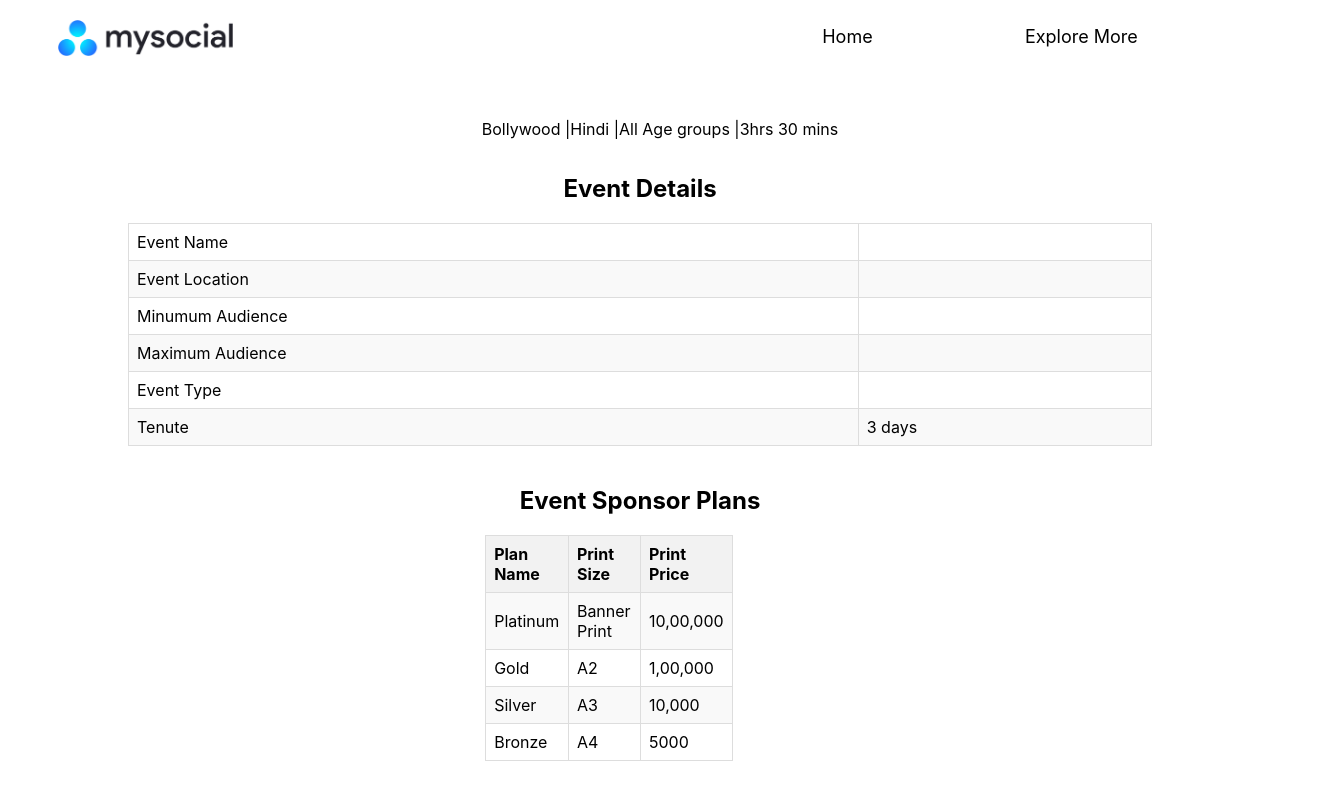
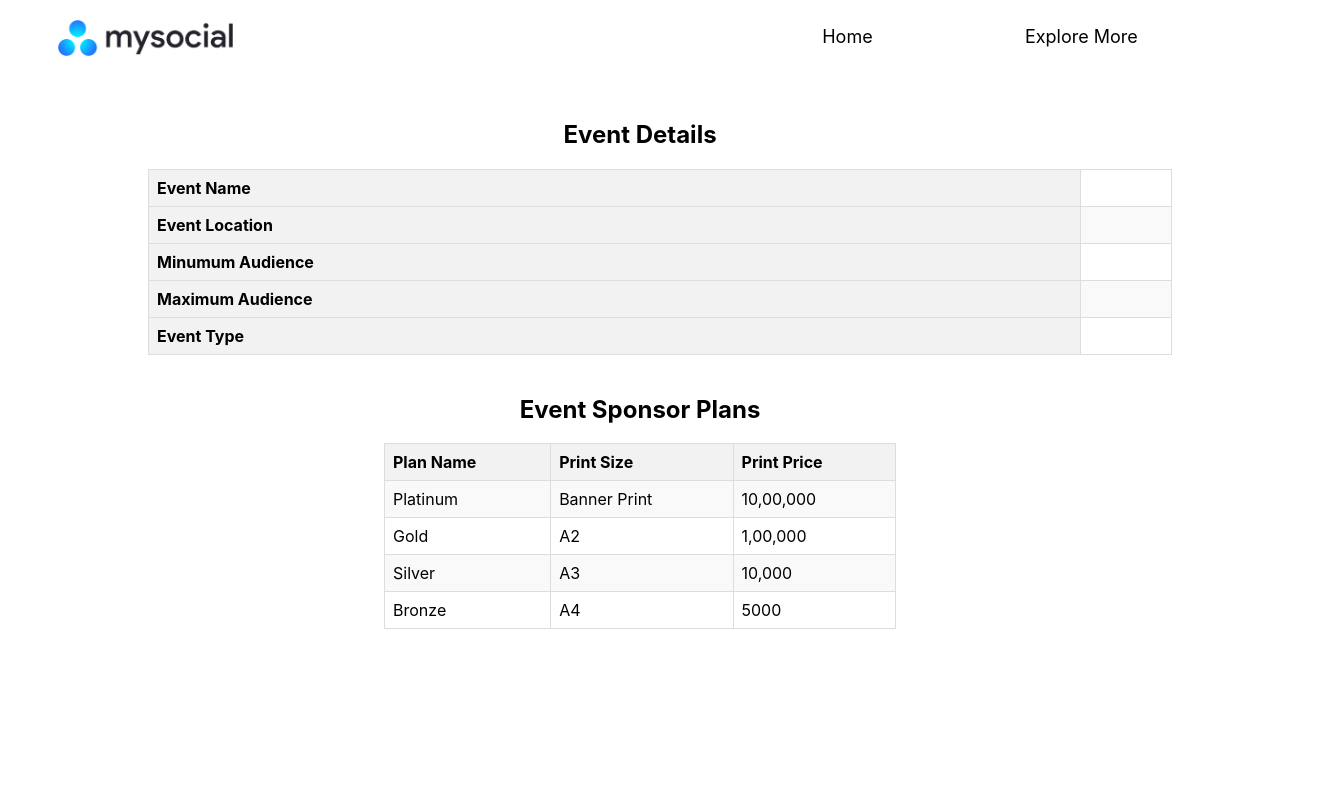
Before and after one commit to padmanabhanpaddy/Sponsorhub, a React (Create React App) app: page /eventMain in a window 1280 px wide. Shown: the whole page, 1320 px wide, since content can reach past the window. Built offline with nearby package versions, Linux system fonts and the light colour scheme.

Commit message:
changes by sujal

```diff
--- a/src/components/EventMainBanner.js
+++ b/src/components/EventMainBanner.js
@@ -1,49 +1,33 @@
-import React from 'react'
-import "../styles/EventMainBanner.css"
-import event_image from "../assets/event-card-image.avif"
+import React from "react";
+import "../styles/EventMainBanner.css";
+import event_image from "../assets/event-card-image.avif";
 import { GiTakeMyMoney } from "react-icons/gi";
-
 
 export default function EventMainBanner(props) {
   return (
-    <div className='EventMainBannerRoot'>
-
-        <div className='EventMainBannerMain'>
+    <div className="EventMainBannerRoot">
+      <div className="EventMainBannerMain">
         {/* Upper banner div with image */}
-            <div className='EventBanner'>
+        <div className="EventBanner">
           <img src={props.data.images}></img>
         </div>
 
         {/* Mid Event Title, Duration, Language, Type */}
-            <div className='EventMidInfo'>
-                <div className='EventMidInfoTitle'>
+        <div className="EventMidInfo">
+          <div className="EventMidInfoTitle">
             <h3>{props.data.name}</h3>
           </div>
 
           <div className='EventMidInfoDetails'>
-                    <ul>
-                        <li>Bollywood | </li>
-                        <li>Hindi | </li>
-                        <li>All Age groups | </li>
-                        <li>3hrs 30 mins</li>
-                    </ul>
+                    <p>{props.data.description}</p>
                 </div>
         </div>
-
 
         {/* Lower Event Info - Date, Time, Location */}
         {/* <div className='EventLowerInfo'>
 
             </div> */}
-
-
-
-
       </div>
-
-
-
-
     </div>
-  )
+  );
 }
--- a/src/components/EventMainDesc.js
+++ b/src/components/EventMainDesc.js
@@ -8,33 +8,28 @@ export default function EventMainDesc(props) {
         <div className='EventMainInfo'>
             <table>
                 <tr>
-                    <td>Event Name</td>
+                    <th>Event Name</th>
                     <td>{props.data.name}</td>
                 </tr>
 
                 <tr>
-                    <td>Event Location</td>
+                    <th>Event Location</th>
                     <td>{props.data.address}</td>
                 </tr>
 
                 <tr>
-                    <td>Minumum Audience</td>
+                    <th>Minumum Audience</th>
                     <td>{props.data.min_audience}</td>
                 </tr>
 
                 <tr>
-                    <td>Maximum Audience</td>
+                    <th>Maximum Audience</th>
                     <td>{props.data.max_audience}</td>
                 </tr>
 
                 <tr>
-                    <td>Event Type</td>
+                    <th>Event Type</th>
                     <td>{props.data.type}</td>
-                </tr>
-
-                <tr>
-                    <td>Tenute</td>
-                    <td>3 days</td>
                 </tr>
             </table>
         </div>
--- a/src/pages/EventMainPage.js
+++ b/src/pages/EventMainPage.js
@@ -5,6 +5,7 @@ import EventMainDesc from '../components/EventMainDesc';
 import SponsorPlans from '../components/SponsorPlans';
 import '../styles/EventMainPage.css';
 import {useParams} from 'react-router-dom'
+import MaxWidth from '../components/MaxWidth';
 
 export default function EventMainPage() {
 
@@ -19,7 +20,9 @@ export default function EventMainPage() {
           <EventMainBanner data={all_params} ></EventMainBanner>
 
           <h2>Event Details</h2>
+          <MaxWidth>
           <EventMainDesc data={all_params}></EventMainDesc>
+          </MaxWidth>
 
           <h2>Event Sponsor Plans</h2>
           <SponsorPlans data={all_params}></SponsorPlans>
--- a/src/styles/EventCard.css
+++ b/src/styles/EventCard.css
@@ -3,7 +3,7 @@
   flex-direction: column;
   width: 300px;
   height: 400px;
-  background-color: #d7d7d78a;
+  background-color: #b7b7b7a7;
   -webkit-box-shadow: 1px 2px 37px 8px #e1e1e1;
   -moz-box-shadow: 1px 2px 37px 8px #e1e1e1;
   box-shadow: 1px 2px 37px 8px #e1e1e1;
--- a/src/styles/EventMainBanner.css
+++ b/src/styles/EventMainBanner.css
@@ -1,35 +1,43 @@
-.EventMainBannerMain{
-    display:flex;
+.EventMainBannerMain {
+  display: flex;
   flex-direction: column;
   justify-content: flex-start;
-
-
 }
 
-.EventBanner{
-    width:100%;
+.EventBanner img{
+    aspect-ratio: 5/3;
+    object-fit: cover;
+  width: 50%;
 }
 
-.EventMainBannerRoot{
-    display:flex;
+.EventMainBannerRoot {
+  display: flex;
   justify-content: center;
   align-items: center;
 }
 
-.SponsorNowButton{
-    display:flex;
+.SponsorNowButton {
+  display: flex;
   flex-direction: row;
   justify-content: center;
   align-items: center;
-    background-color:#46C263;
-    margin:10px;
+  background-color: #46c263;
+  margin: 10px;
   border-radius: 10px;
 }
+.EventMidInfoTitle h3{
+    font-size: 60px;
+    margin: 0;
+    padding: 0;
+}
+.EventMidInfoDetails p{
+    font-size: 20px;
+    margin: 0;
+    padding: 0;
+}
 
-
-
-.EventMidInfoDetails > ul{
-    display:flex;
+.EventMidInfoDetails > ul {
+  display: flex;
   flex-direction: row;
   justify-content: flex-start;
   list-style-type: none;
--- a/src/styles/EventMainPage.css
+++ b/src/styles/EventMainPage.css
@@ -0,0 +1,3 @@
+.EventMainPageRoot{
+    text-align: center;
+}
--- a/src/styles/SponsorPlans.css
+++ b/src/styles/SponsorPlans.css
@@ -3,3 +3,9 @@
     justify-content: center;
     align-items: center;
 }
+.SponsorPlansInfo{
+    display: flex;
+    align-items: center;
+    justify-content: center;
+    width: 50%;
+}
```
Lines whose indentation alone changed are shown as unchanged.
